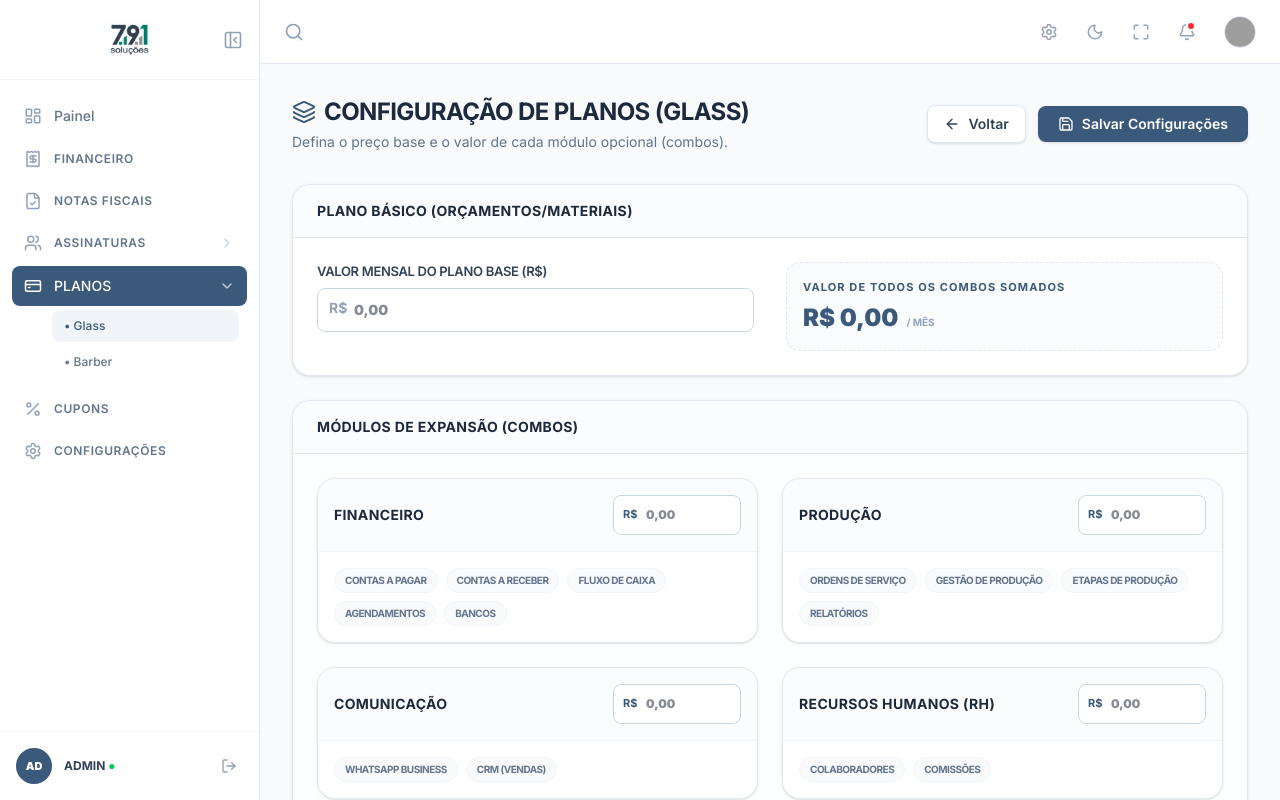
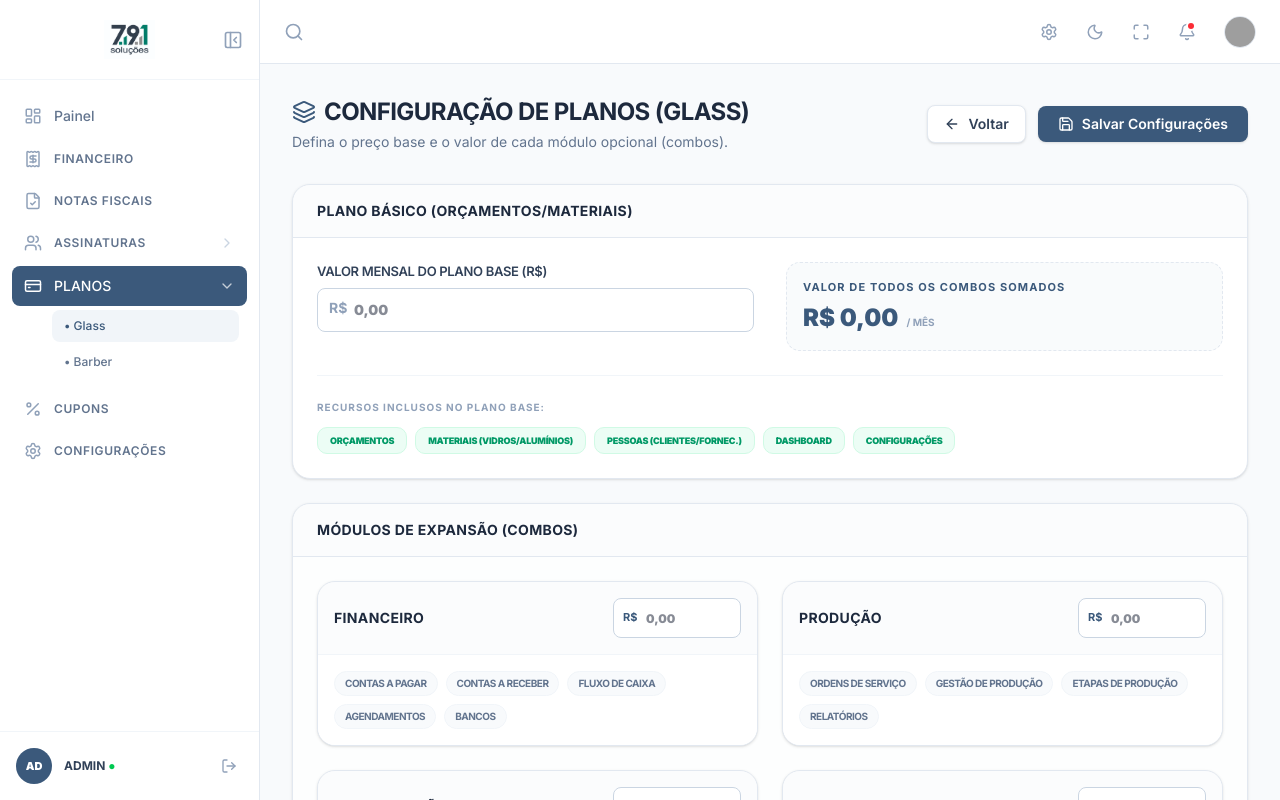
Before and after one commit to carloramon-creator/791Solucoes, a Next.js app: page /planos/glass in a window 1280 px wide. Built offline with nearby package versions, Linux system fonts and the light colour scheme; no server answers; the database is empty; grey boxes are pictures that could not be loaded.

Commit message:
style: add module tags to Plano Básico for better transparency

```diff
--- a/src/app/assinaturas/[id]/configurar/page.tsx
+++ b/src/app/assinaturas/[id]/configurar/page.tsx
@@ -322,10 +322,10 @@ export default function ConfigureSubscriptionPage() {
               <h2 className="font-medium text-xs uppercase tracking-wider">Módulos Inclusos no Plano Base</h2>
             </div>
             <div className="grid grid-cols-2 sm:grid-cols-5 gap-3">
-              {basicModules.filter(m => !m.parent_slug).map(mod => (
-                <div key={mod.id} className="bg-emerald-50/30 p-3 rounded-lg border border-emerald-100 flex items-center gap-2 min-w-0">
+              {['ORÇAMENTOS', 'MATERIAIS', 'PESSOAS', 'DASHBOARD', 'CONFIGURAÇÕES'].map(tag => (
+                <div key={tag} className="bg-emerald-50/30 p-3 rounded-lg border border-emerald-100 flex items-center gap-2 min-w-0">
                    <Check size={14} className="text-emerald-500 shrink-0" />
-                   <span className="text-xs font-medium text-slate-700 uppercase tracking-tight truncate">{mod.nome}</span>
+                   <span className="text-[9px] font-black text-slate-700 uppercase tracking-tight truncate">{tag}</span>
                 </div>
               ))}
             </div>
--- a/src/app/planos/glass/page.tsx
+++ b/src/app/planos/glass/page.tsx
@@ -288,6 +288,17 @@ export default function PlanosGlassPage() {
               </div>
             </div>
           </div>
+
+          <div className="mt-6 pt-6 border-t border-slate-100">
+            <label className="block text-[10px] font-bold text-slate-400 mb-3 uppercase tracking-widest">Recursos Inclusos no Plano Base:</label>
+            <div className="flex flex-wrap gap-2">
+              {['ORÇAMENTOS', 'MATERIAIS (VIDROS/ALUMÍNIOS)', 'PESSOAS (CLIENTES/FORNEC.)', 'DASHBOARD', 'CONFIGURAÇÕES'].map(tag => (
+                <span key={tag} className="bg-emerald-50 text-emerald-600 text-[9px] font-black px-3 py-1.5 rounded-lg border border-emerald-100 uppercase tracking-tight">
+                  {tag}
+                </span>
+              ))}
+            </div>
+          </div>
         </div>
       </div>
 
```
